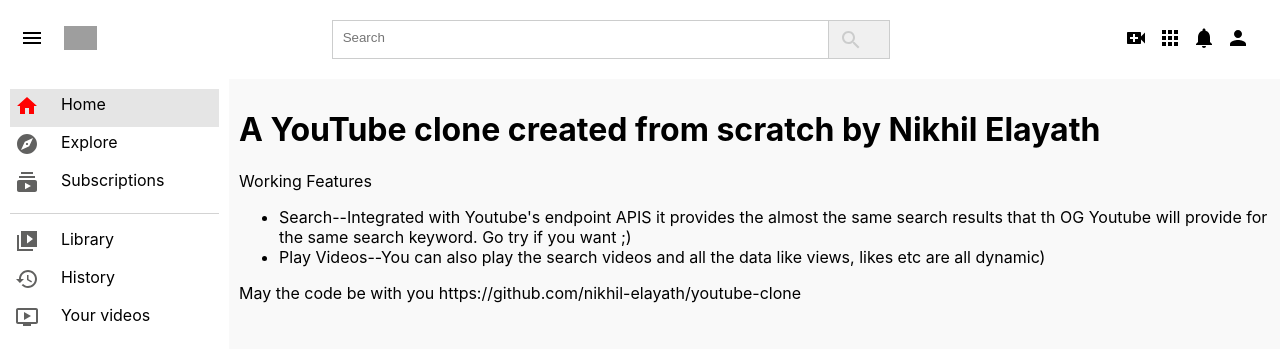
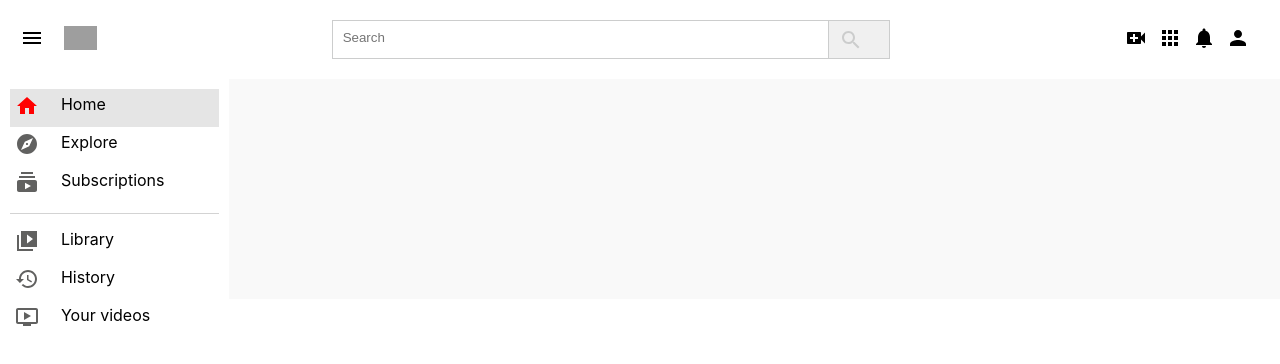
Before and after one commit to nikhil-elayath/youtube-clone, a React (Create React App) app in the folder client/: page / in a window 1280 px wide. Shown: the top 364 px of the page. Built offline with nearby package versions, Linux system fonts and the light colour scheme; grey boxes are pictures that could not be loaded; what javascript-time-ago would draw is missing.

Commit message:
getting homepage videos

```diff
--- a/client/src/actions/Videos.js
+++ b/client/src/actions/Videos.js
@@ -30,3 +30,6 @@
         console.log("err from search action",err)
     })
 }
+
+
+// home page videos
--- a/client/src/assests/styles/VideoDetails.css
+++ b/client/src/assests/styles/VideoDetails.css
@@ -2,7 +2,7 @@
     display: flex;
     justify-content: space-between;
     flex-direction: row;
-    width: 70%;
+    width: 100%;
     padding-top: 10px;
 }
 #viewsAndDateMainContaiener{
@@ -18,3 +18,7 @@
     width: 70%;
     align-content: center;
 }
+
+#text1{
+    font-size: 100%;
+}
--- a/client/src/assests/styles/VideoSpecific.css
+++ b/client/src/assests/styles/VideoSpecific.css
@@ -1,5 +1,13 @@
+
+
+@media only screen and (max-width: 480px) {
+
 #videoSpecificContainer{
-    /* width: 100%; */
+    width: 100%;
+    padding: 10px;
+    align-items: center;
+    padding-left: 15px;
+    height: 150%;
 
 }
 
@@ -9,3 +17,25 @@
     margin: 0;
 
 }
+
+}
+
+
+@media only screen and (min-width: 480px) {
+
+#videoSpecificContainer{
+    width: 100%;
+    padding: 10px;
+    height: 150%;
+
+
+}
+
+#videoTitle>p{
+    font-size: 150%;
+    padding: 0;
+    margin: 0;
+
+}
+
+}
--- /dev/null
+++ b/client/src/assests/styles/VideoSpecificCard.css
@@ -0,0 +1,12 @@
+#video{
+    width: 90%;
+    height: 180px;
+}
+
+#videoContainer{
+    display: flex;
+    flex-direction: row;
+    justify-content: space-evenly;
+
+
+}
--- a/client/src/components/HomeSection.js
+++ b/client/src/components/HomeSection.js
@@ -1,26 +1,19 @@
 import React from 'react'
 import "../assests/styles/MainSection.css";
 import YouTube from 'react-youtube';
+import VideoSpecificCard from './VideoSpecificCard';
 
 
 
 export default function MainSection() {
 
+    //
+
 
 
     return (
         <div style={{backgroundColor:"#f9f9f9", height:"100%", padding:"10px"}}>
-            {/* <YouTube videoId="VEkj2sanAeU" /> */}
-            <h1>A YouTube clone created from scratch by Nikhil Elayath </h1>
-            <p>Working Features</p>
-            <ul>
-                <li>Search--Integrated with Youtube's endpoint APIS it provides the almost the same search results that th OG Youtube will provide for the same search keyword. Go try if you want ;) </li>
-                <li>Play Videos--You can also play the search videos and all the data like views, likes etc are all dynamic) </li>
-            </ul>
-
-            <p> May the code be with you
-            https://github.com/nikhil-elayath/youtube-clone
-            </p>
+           <VideoSpecificCard/>
         </div>
     )
 }
--- a/client/src/components/VideoSpecific.js
+++ b/client/src/components/VideoSpecific.js
@@ -38,7 +38,7 @@
             return(
                 <>
         <div id="videoSpecificContainer">
-        <YouTube videoId={location.pathname.split('/')[2]} opts={{width:"70%",}}  />
+        <YouTube videoId={location.pathname.split('/')[2]} opts={{width:"90%", alignItems:"center", }}  />
         <div id="videoTitle">
             <p>
         </p>
@@ -46,7 +46,7 @@
         <VideoDetails likes={item.statistics.likeCount} dislikes={item.statistics.dislikeCount} viewCount={item.statistics.viewCount}/>
 
         </div>
-        <div style={{width:"70%"}}>
+        <div style={{width:"90%"}}>
         <hr/>
         </div>
 
--- /dev/null
+++ b/client/src/components/VideoSpecificCard.js
@@ -0,0 +1,31 @@
+import React,{useEffect} from 'react'
+import YouTube from 'react-youtube';
+import { BrowserRouter as Router, Route, Switch , Redirect, useHistory, useLocation} from "react-router-dom";
+import { useSelector, useDispatch } from 'react-redux'
+
+import "../assests/styles/VideoSpecificCard.css";
+
+
+
+export default function VideoSpecificCar() {
+    const dispatch = useDispatch();
+    const store = useSelector((state) => state.VideoReducer);
+    useEffect(() => {
+
+        // let data={videoId:location.pathname.split('/')[2]}
+        // dispatch(getVideoDetailsById(data))
+    }, [dispatch])
+    return (
+        <div>
+            <div id="videoContainer">
+
+                <YouTube videoId={'MW4lJ8Y0xXk'} id="video"  />
+                <YouTube videoId={'MW4lJ8Y0xXk'} id="video"  />
+                <YouTube videoId={'MW4lJ8Y0xXk'} id="video"  />
+                <YouTube videoId={'MW4lJ8Y0xXk'} id="video"  />
+
+
+                  </div>
+                  </div>
+    )
+}
```
Also changed, not shown: 1 other file (tests, documents, lock files or other folders).
